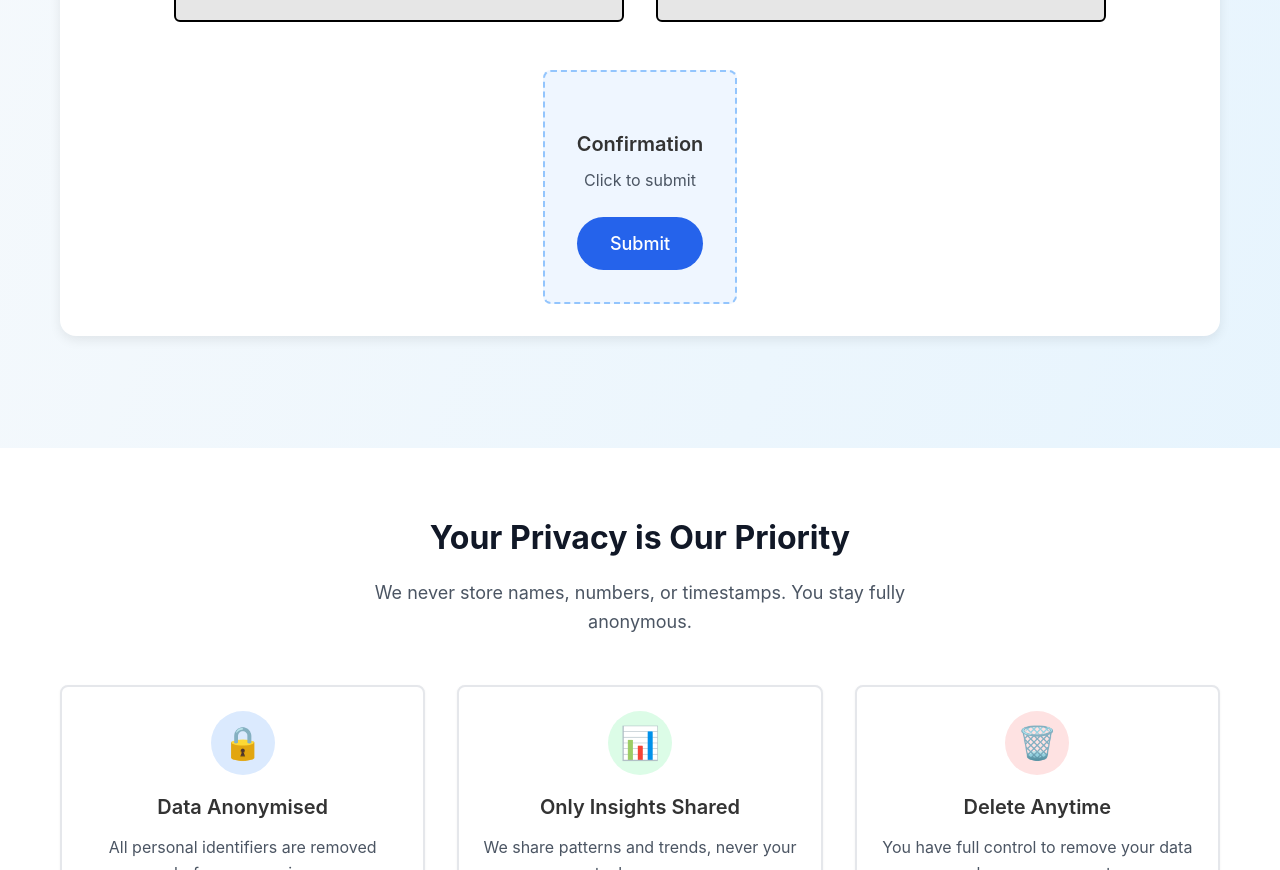
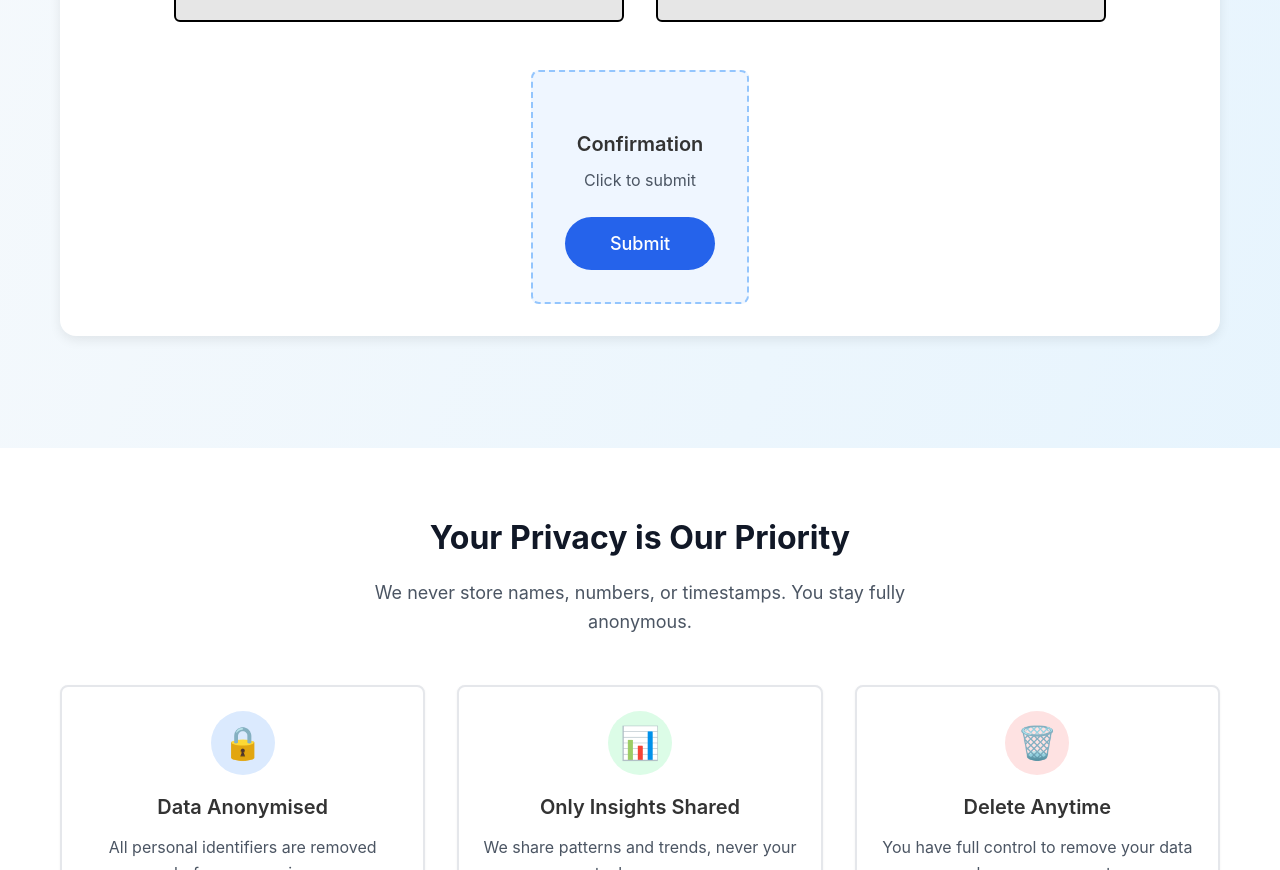
Before and after one commit to Kenzorb/PrivateBytes---B2C-LandingPage, a React (Vite) app: page / in a window 1280 px wide. Shown: the part 1220-2090 px from the top of the page. Built offline with nearby package versions, Linux system fonts and the light colour scheme.

Commit message:
Fixed button size changeafter click

```diff
--- a/src/FullLayout.jsx
+++ b/src/FullLayout.jsx
@@ -185,6 +185,8 @@ export default function LandingPage() {
             </div>
 
             <div className="upload-card">
+
+              <div style={{"max-width": "150px", "min-width": "150px", "margin": "auto"}}>
                 <div className="upload-icon"></div>
 
                 <div>
@@ -195,6 +197,7 @@ export default function LandingPage() {
                 <button className={`upload-button ${submitted ? 'submitted' : ''}`} onClick={handleSubmitClick} disabled={submitted}>
                   {submitted ? 'Submitted' : 'Submit'}
                 </button>
+              </div>
 
               {showUploadPrompt && (
                 <div className="upload-prompt-text" style={{ color: 'red', marginTop: '8px' }}>
```
Lines whose indentation alone changed are shown as unchanged.
